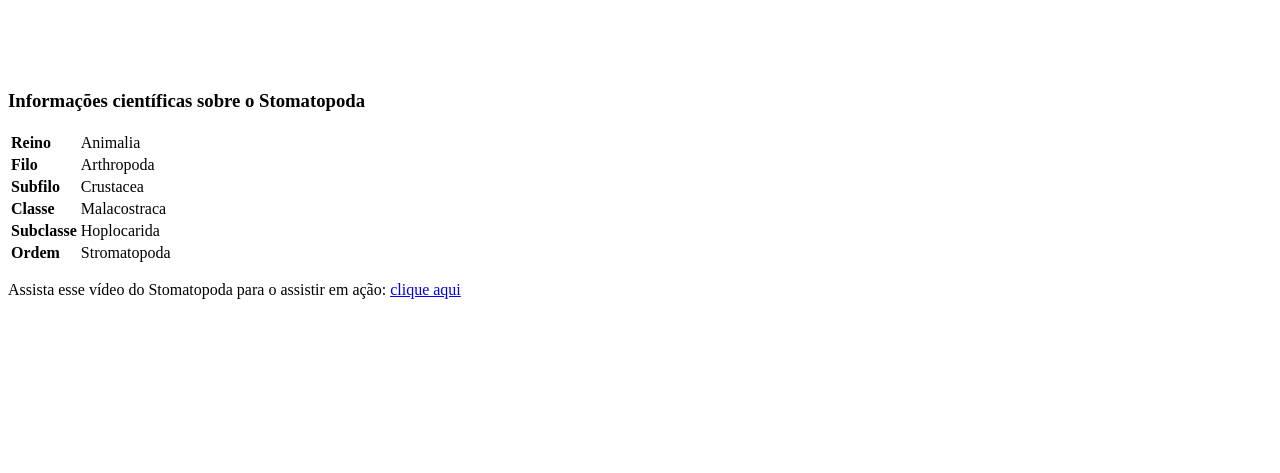
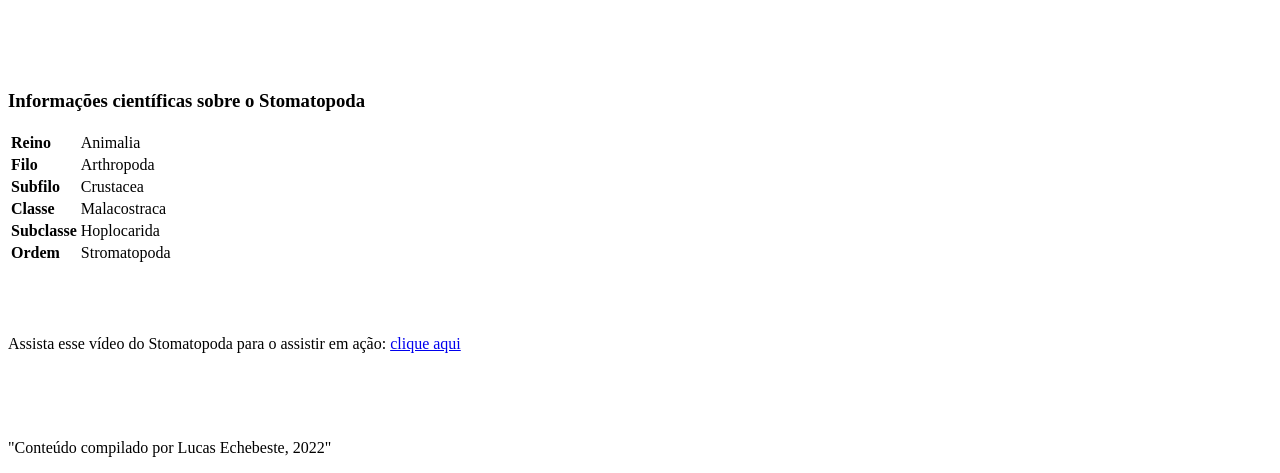
Before and after one commit to LucasEchebeste/trybe-exerc-cios, a plain HTML site: page fundamentos/introducao-html-css/dia04-html-semantico/index.html in a window 1280 px wide. Shown: the part 1091-1564 px from the top of the page. Before the commit the page ends 1406 px from the top, so only its background shows below. Drawn offline with Linux system fonts and the light colour scheme.

Commit message:
adicionando rodapé. exercicio 6

```diff
--- a/fundamentos/introducao-html-css/dia04-html-semantico/index.html
+++ b/fundamentos/introducao-html-css/dia04-html-semantico/index.html
@@ -102,11 +102,17 @@
             </tr>
         </table>
 
+            <br><br><br>
 
           <p>Assista esse vídeo do Stomatopoda para o assistir em ação: <a href="https://www.youtube.com/watch?v=E0Li1k5hGBE" target="_blank"> clique aqui</a></p>
 
+            <br><br><br>
+          <footer>
+                <p>
+                    "Conteúdo compilado por Lucas Echebeste, 2022"
+                </p>
 
-          <footer> </footer>
+          </footer>
 
 
   </body>
```
